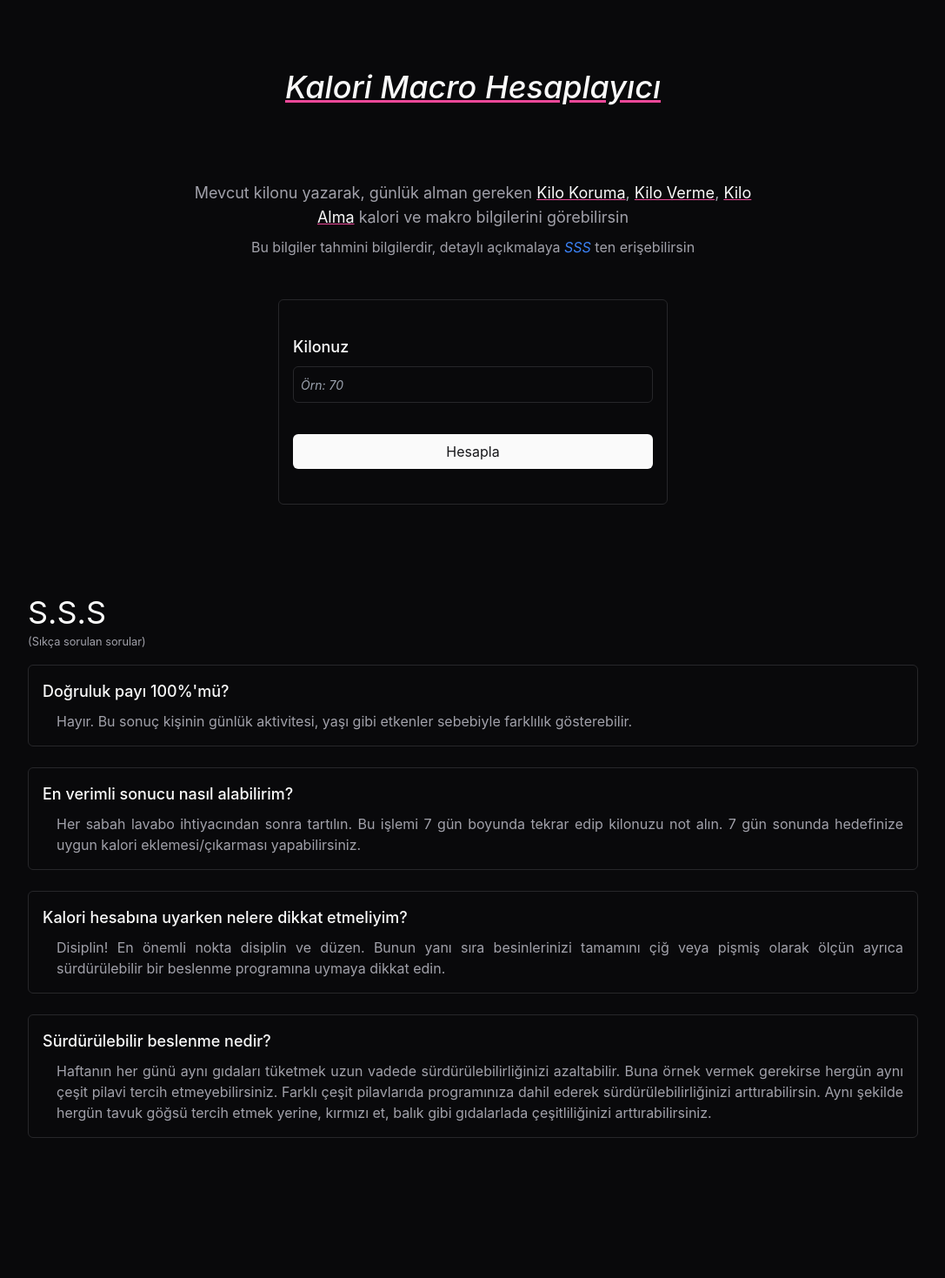
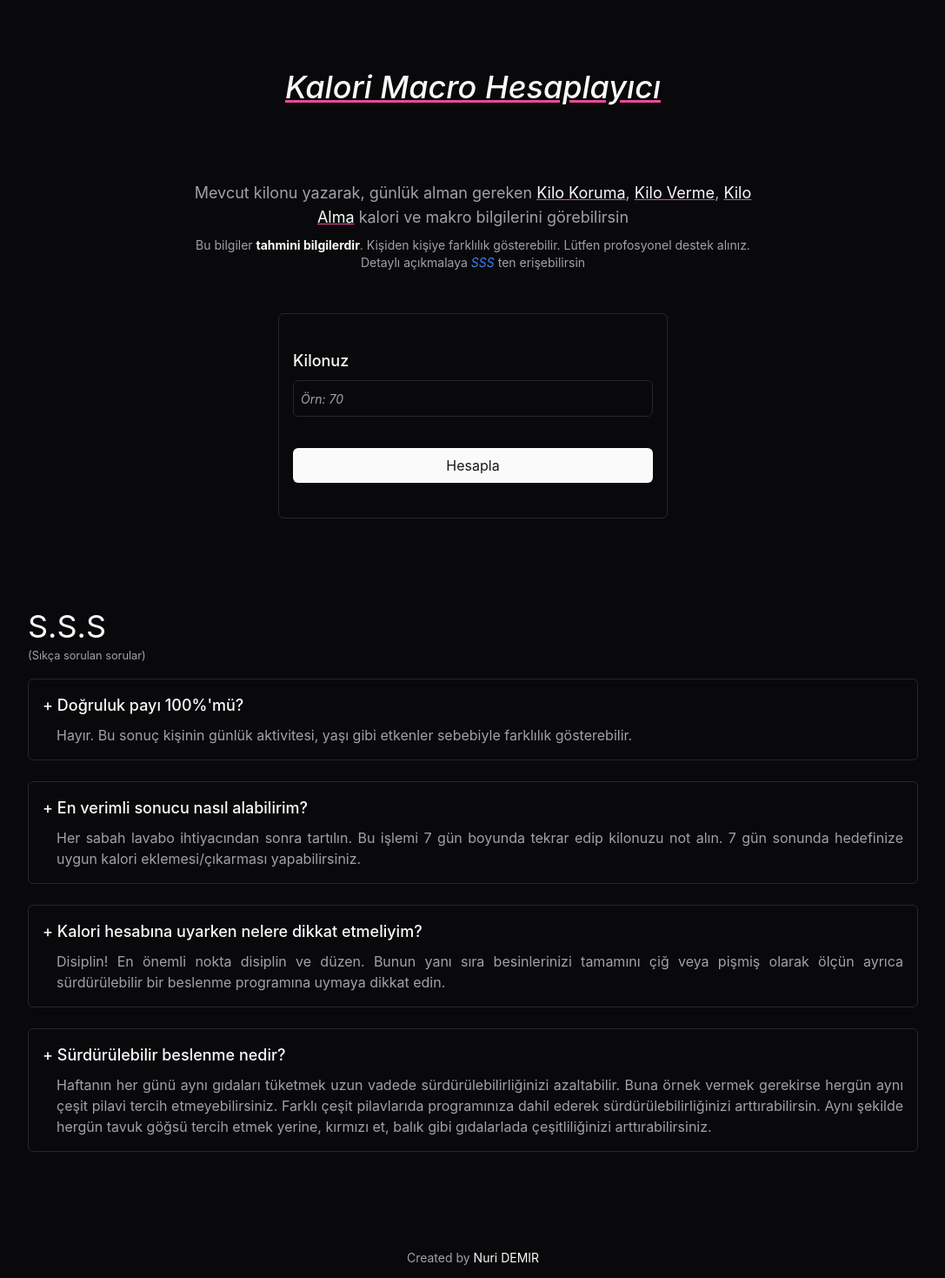
Before and after one commit to nuridemir/CalorieCalculationWeb, a React (Vite) app: page / in a window 1280 px wide. Shown: the top 1469 px of the page at 87% size, without its empty margins (96-1183 px from the left). Before the commit the page ends 1404 px from the top, so only its background shows below. Built offline with nearby package versions, Linux system fonts and the light colour scheme.

Commit message:
added title attrs

```diff
--- a/src/App.jsx
+++ b/src/App.jsx
@@ -1,6 +1,7 @@
 import Header from "@/components/header"
 import CalcuteForm from "./components/calcute-form"
 import Faqs from "@/components/faqs"
+import Footer from "@/components/footer"
 
 function App() {
 
@@ -9,6 +10,7 @@ function App() {
       <Header />
       <CalcuteForm />
       <Faqs />
+      <Footer />
     </main>
   )
 }
--- a/src/components/calcute-form/index.jsx
+++ b/src/components/calcute-form/index.jsx
@@ -1,6 +1,7 @@
 import { useState } from "react"
 import { caloriesCalculator } from "@/uitils"
 import Card from "@/components/card"
+import Loading from "@/components/loading"
 
 const CalcuteForm = () => {
 
@@ -38,17 +39,19 @@ const CalcuteForm = () => {
 
     return (
         <div className="max-w-5xl mx-auto p-2">
-            <p className="text-center text-lg max-w-2xl mx-auto">Mevcut kilonu yazarak, günlük alman gereken <span className="underline decoration-pink-500 text-secondary">Kilo Koruma</span>, <span className="underline decoration-pink-500 text-secondary">Kilo Verme</span>, <span className="underline decoration-pink-500 text-secondary">Kilo Alma</span> kalori ve makro bilgilerini görebilirsin</p>
-            <span className="block text-center mt-2">Bu bilgiler tahmini bilgilerdir, detaylı açıkmalaya <i><a href="#faqs" className="text-blue-500">SSS</a></i> ten erişebilirsin</span>
+            <div className="max-w-2xl mx-auto">
+                <p className="text-center text-lg">Mevcut kilonu yazarak, günlük alman gereken <span className="underline decoration-pink-500 text-secondary">Kilo Koruma</span>, <span className="underline decoration-pink-500 text-secondary">Kilo Verme</span>, <span className="underline decoration-pink-500 text-secondary">Kilo Alma</span> kalori ve makro bilgilerini görebilirsin</p>
+                <span className="block text-center mt-2 text-sm">Bu bilgiler <strong className="text-secondary">tahmini bilgilerdir</strong>. Kişiden kişiye farklılık gösterebilir. Lütfen profosyonel destek alınız. Detaylı açıkmalaya <i><a href="#faqs" className="text-blue-500">SSS</a></i> ten erişebilirsin</span>
+            </div>
 
             <div className="mt-12 border border-[#27272a] rounded-md mx-auto p-4 max-w-md py-10">
                 <div>
                     <div>
-                        <h3 className="text-lg text-secondary font-medium">Kilonuz</h3>
-                        <input type="number" disabled={loadingForm && true} onChange={e => setWeight(e.target.value)} placeholder="Örn: 70" className="w-full border border-[#27272a] bg-transparent rounded-md p-2 placeholder:italic placeholder:text-sm placeholder:font-normal mt-2" min="30" />
-                        <small className="block text-red-700 font-normal mt-1">{errorText && errorText}</small>
+                        <h3 className="text-lg text-secondary font-medium" title="Kilonuz">Kilonuz</h3>
+                        <input type="number" title="Kilonuzu giriniz" disabled={loadingForm && true} onChange={e => setWeight(e.target.value)} placeholder="Örn: 70" className="w-full border border-[#27272a] bg-transparent rounded-md p-2 placeholder:italic placeholder:text-sm placeholder:font-normal mt-2" min="30" />
+                        <small className="block text-red-700 font-normal mt-1" title={errorText}>{errorText && errorText}</small>
                     </div>
-                    <button onClick={handleCalcuteForm} className="w-full mt-8 bg-secondary text-[#18181B] font-normal px-8 rounded-md py-2" disabled=
+                    <button onClick={handleCalcuteForm} title="Hesapla" className="w-full mt-8 bg-secondary text-[#18181B] font-normal px-8 rounded-md py-2" disabled=
                         {loadingForm && true}>
                         {loadingForm ? (
                             <div className="flex items-center justify-center" role="status">
@@ -63,12 +66,7 @@ const CalcuteForm = () => {
             </div>
             {loadingForm && (
                 <div className="flex items-center justify-center mt-12">
-                    <div role="status">
-                        <svg aria-hidden="true" className="w-6 h-6 text-gray-200 animate-spin dark:text-gray-600 fill-blue-600" viewBox="0 0 100 101" fill="none" xmlns="http://www.w3.org/2000/svg">
-                            <path d="M100 50.5908C100 78.2051 77.6142 100.591 50 100.591C22.3858 100.591 0 78.2051 0 50.5908C0 22.9766 22.3858 0.59082 50 0.59082C77.6142 0.59082 100 22.9766 100 50.5908ZM9.08144 50.5908C9.08144 73.1895 27.4013 91.5094 50 91.5094C72.5987 91.5094 90.9186 73.1895 90.9186 50.5908C90.9186 27.9921 72.5987 9.67226 50 9.67226C27.4013 9.67226 9.08144 27.9921 9.08144 50.5908Z" fill="currentColor" />
-                            <path d="M93.9676 39.0409C96.393 38.4038 97.8624 35.9116 97.0079 33.5539C95.2932 28.8227 92.871 24.3692 89.8167 20.348C85.8452 15.1192 80.8826 10.7238 75.2124 7.41289C69.5422 4.10194 63.2754 1.94025 56.7698 1.05124C51.7666 0.367541 46.6976 0.446843 41.7345 1.27873C39.2613 1.69328 37.813 4.19778 38.4501 6.62326C39.0873 9.04874 41.5694 10.4717 44.0505 10.1071C47.8511 9.54855 51.7191 9.52689 55.5402 10.0491C60.8642 10.7766 65.9928 12.5457 70.6331 15.2552C75.2735 17.9648 79.3347 21.5619 82.5849 25.841C84.9175 28.9121 86.7997 32.2913 88.1811 35.8758C89.083 38.2158 91.5421 39.6781 93.9676 39.0409Z" fill="currentFill" />
-                        </svg>
-                    </div>
+                    <Loading />
                 </div>
             )}
             {
--- a/src/components/faq/index.jsx
+++ b/src/components/faq/index.jsx
@@ -1,8 +1,8 @@
 const Faq = ({ title, desc }) => {
     return (
         <div className="border rounded-md border-[#27272a] p-4">
-            <h4 className="text-lg text-secondary font-medium">{title}</h4>
-            <p className="pl-4 mt-2">
+            <h4 className="text-lg text-secondary font-medium" title={title}>+ {title}</h4>
+            <p className="pl-4 mt-2" title={desc}>
                 {desc}
             </p>
         </div>
--- a/src/components/faqs/index.jsx
+++ b/src/components/faqs/index.jsx
@@ -3,7 +3,7 @@ import Faq from "@/components/faq"
 const Faqs = () => {
     return (
         <div id="faqs" className="max-w-5xl mx-auto my-24">
-            <h2 className="text-4xl text-secondary">S.S.S </h2> <small>(Sıkça sorulan sorular)</small>
+            <h2 className="text-4xl text-secondary" title="Sıkça sorulan sorular">S.S.S </h2> <small title="Sıkça sorulan sorular">(Sıkça sorulan sorular)</small>
             <div className="space-y-6 text-justify mt-4">
                 <Faq title="Doğruluk payı 100%'mü?" desc="Hayır. Bu sonuç kişinin günlük aktivitesi, yaşı gibi etkenler sebebiyle farklılık gösterebilir." />
                 <Faq title="En verimli sonucu nasıl alabilirim?" desc="Her sabah lavabo ihtiyacından sonra tartılın. Bu işlemi 7 gün boyunda tekrar edip kilonuzu not alın. 7 gün sonunda hedefinize uygun kalori eklemesi/çıkarması yapabilirsiniz." />
--- a/src/components/footer/index.jsx
+++ b/src/components/footer/index.jsx
@@ -1,6 +1,6 @@
 const Footer = () => {
     return (
-        <div>Footer</div>
+        <footer className="text-center text-sm py-4" title="Nuri Demir tarafından yapışmıştır.">Created by <a href="https://www.linkedin.com/in/nuridemir34/" target="_blank" title="Nuri Demir" className="text-secondary" >Nuri DEMIR</a></footer>
     )
 }
 
--- /dev/null
+++ b/src/components/loading/index.jsx
@@ -0,0 +1,12 @@
+const Loading = () => {
+    return (
+        <div role="status">
+            <svg aria-hidden="true" className="w-6 h-6 text-gray-200 animate-spin dark:text-gray-600 fill-blue-600" viewBox="0 0 100 101" fill="none" xmlns="http://www.w3.org/2000/svg">
+                <path d="M100 50.5908C100 78.2051 77.6142 100.591 50 100.591C22.3858 100.591 0 78.2051 0 50.5908C0 22.9766 22.3858 0.59082 50 0.59082C77.6142 0.59082 100 22.9766 100 50.5908ZM9.08144 50.5908C9.08144 73.1895 27.4013 91.5094 50 91.5094C72.5987 91.5094 90.9186 73.1895 90.9186 50.5908C90.9186 27.9921 72.5987 9.67226 50 9.67226C27.4013 9.67226 9.08144 27.9921 9.08144 50.5908Z" fill="currentColor" />
+                <path d="M93.9676 39.0409C96.393 38.4038 97.8624 35.9116 97.0079 33.5539C95.2932 28.8227 92.871 24.3692 89.8167 20.348C85.8452 15.1192 80.8826 10.7238 75.2124 7.41289C69.5422 4.10194 63.2754 1.94025 56.7698 1.05124C51.7666 0.367541 46.6976 0.446843 41.7345 1.27873C39.2613 1.69328 37.813 4.19778 38.4501 6.62326C39.0873 9.04874 41.5694 10.4717 44.0505 10.1071C47.8511 9.54855 51.7191 9.52689 55.5402 10.0491C60.8642 10.7766 65.9928 12.5457 70.6331 15.2552C75.2735 17.9648 79.3347 21.5619 82.5849 25.841C84.9175 28.9121 86.7997 32.2913 88.1811 35.8758C89.083 38.2158 91.5421 39.6781 93.9676 39.0409Z" fill="currentFill" />
+            </svg>
+        </div>
+    )
+}
+
+export default Loading
--- a/src/index.css
+++ b/src/index.css
@@ -15,6 +15,10 @@
   --color-background: #09090b;
 }
 
+html {
+  scroll-behavior: smooth;
+}
+
 body {
   background-color: var(--color-background);
   color: var(--color-primary);
```
